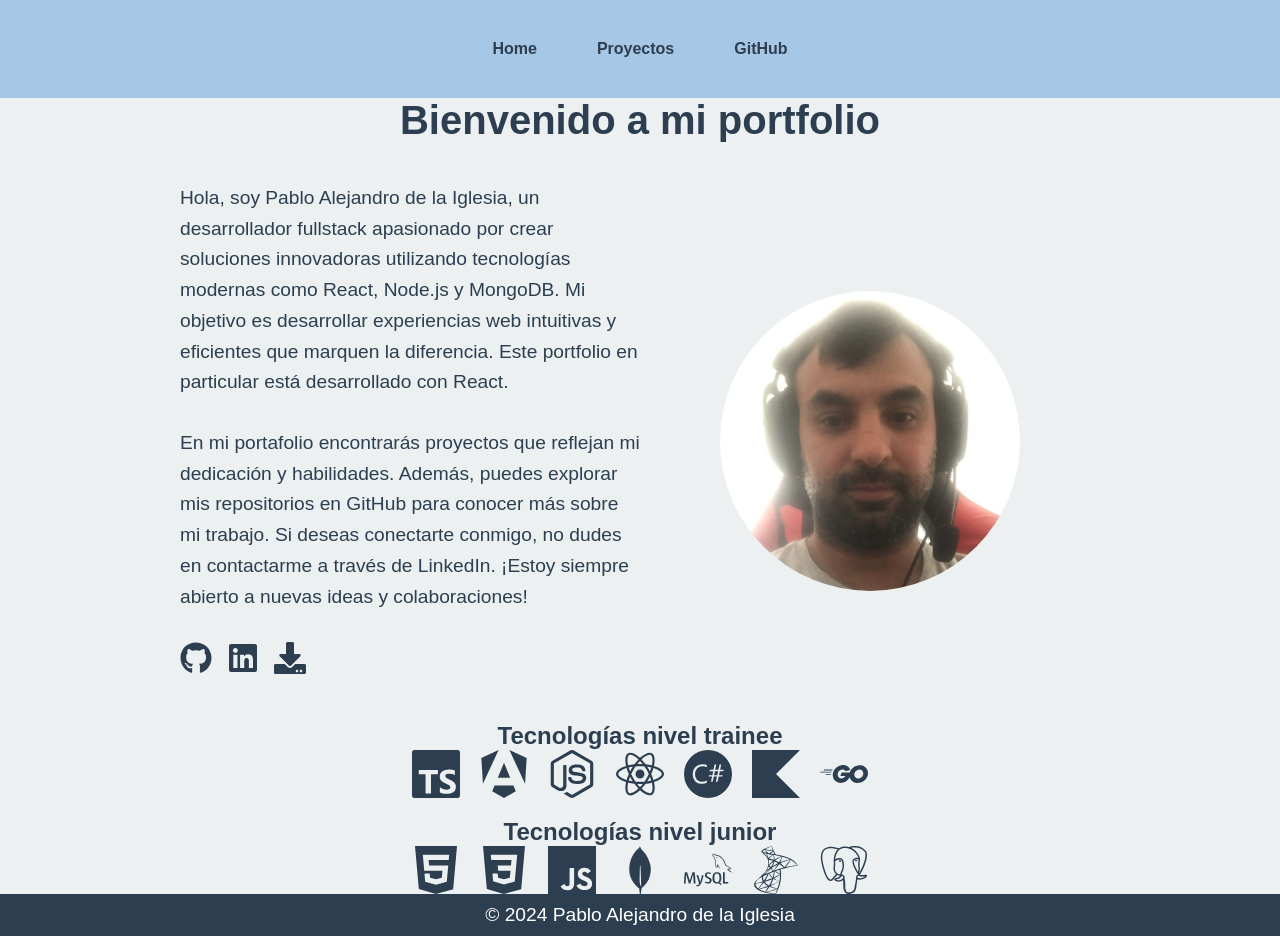
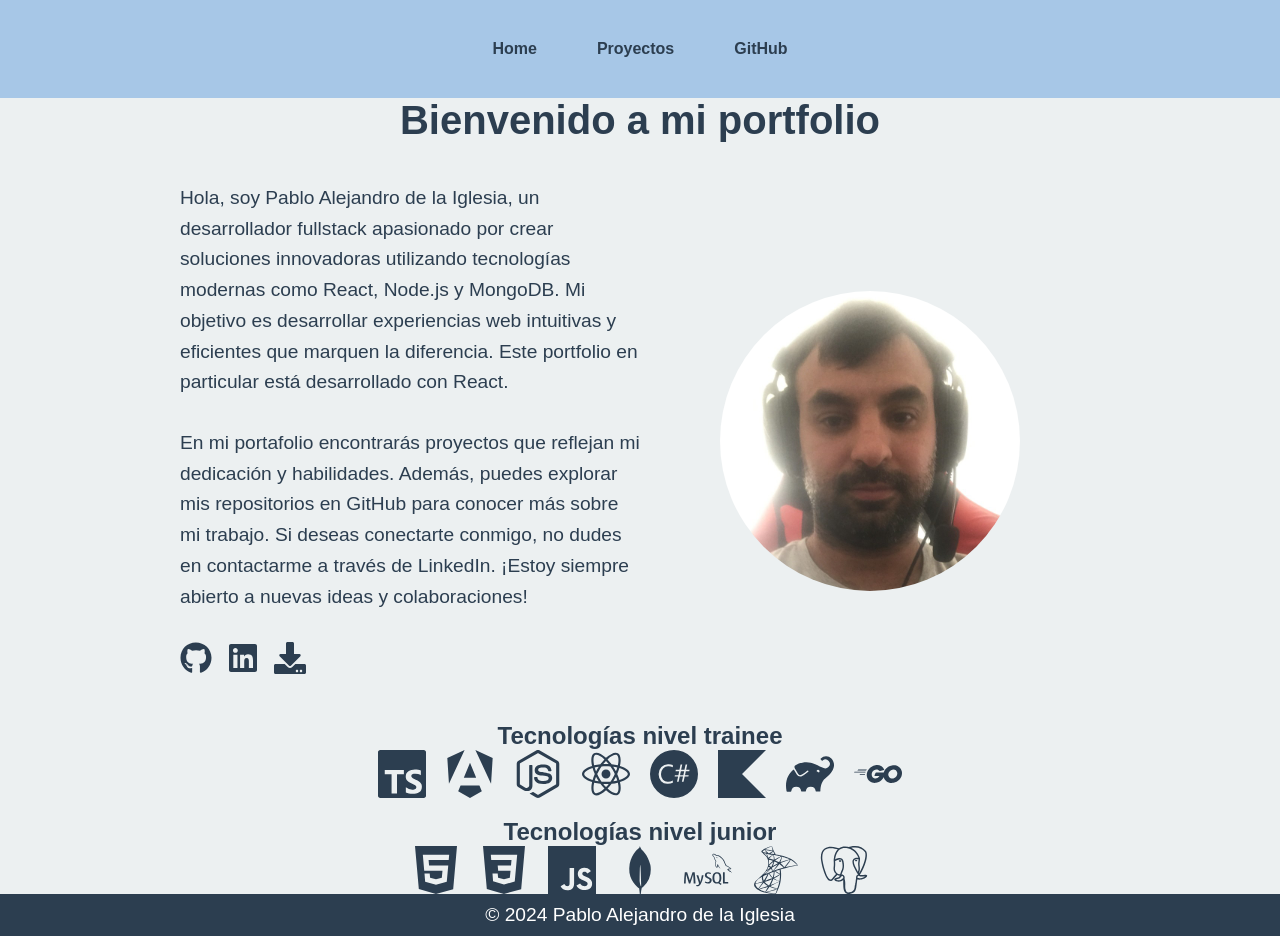
Before and after one commit to Lata1989/portfolio-entrega-programacion-3-coloquio, a React (Create React App) app: page / in a window 1280 px wide. Built offline with nearby package versions, Linux system fonts and the light colour scheme.

Commit message:
gradle agregado

```diff
--- a/src/pages/Home.jsx
+++ b/src/pages/Home.jsx
@@ -1,6 +1,6 @@
 import React from 'react';
 import { FaDownload, FaGithub, FaLinkedin } from 'react-icons/fa';
-import { SiJavascript, SiReact, SiNodedotjs, SiMongodb, SiHtml5, SiCss3, SiAngular, SiKotlin, SiGo, SiCsharp, SiMysql, SiPostgresql, SiMicrosoftsqlserver, SiTypescript } from 'react-icons/si'; // Iconos de lenguajes y tecnologías
+import { SiJavascript, SiReact, SiNodedotjs, SiMongodb, SiHtml5, SiCss3, SiAngular, SiKotlin, SiGo, SiCsharp, SiMysql, SiPostgresql, SiMicrosoftsqlserver, SiTypescript, SiGradle } from 'react-icons/si'; // Iconos de lenguajes y tecnologías
 import cv from '../assets/cv/cv.pdf';
 import '../styles/home.css';
 import foto from "../assets/images/io.jpg";
@@ -41,6 +41,7 @@ export const Home = () => {
                     <SiReact title="React" />
                     <SiCsharp title="C#" />
                     <SiKotlin title="Kotlin" />
+                    <SiGradle title='Gradle'></SiGradle>
                     <SiGo title="Go" />
                 </div>
             </div>
```
